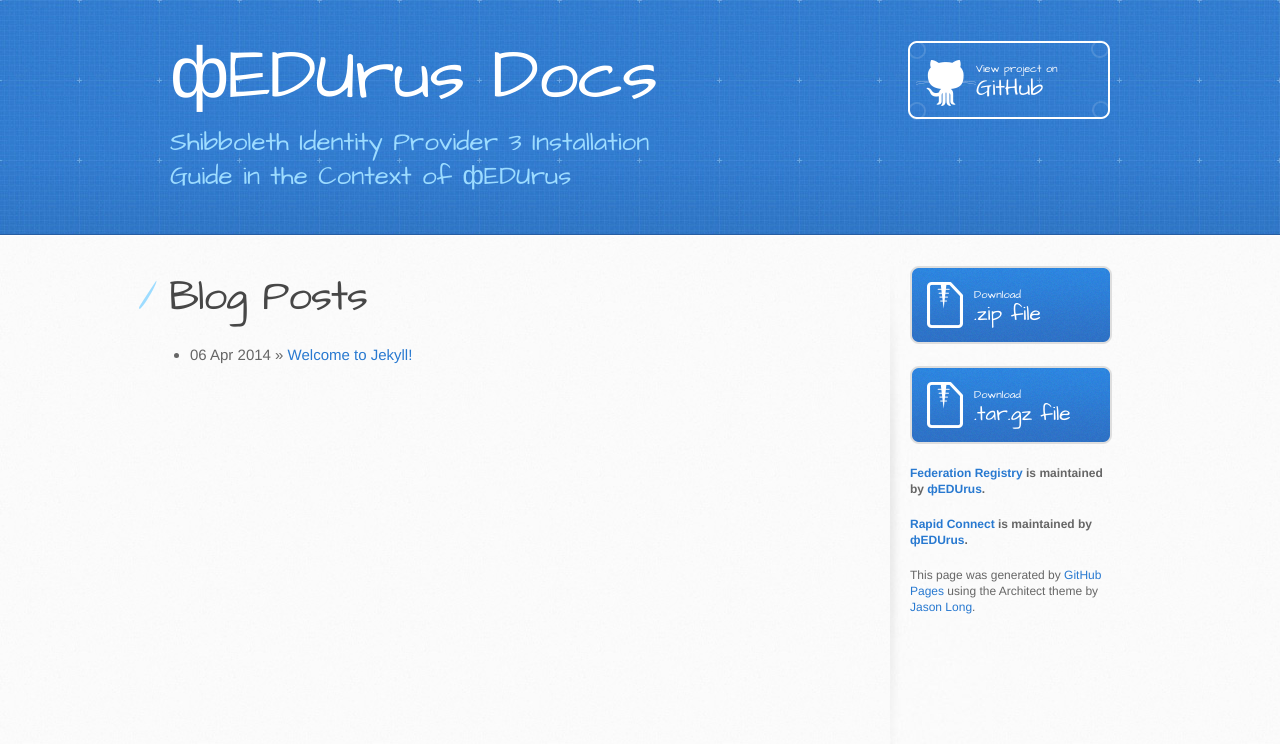
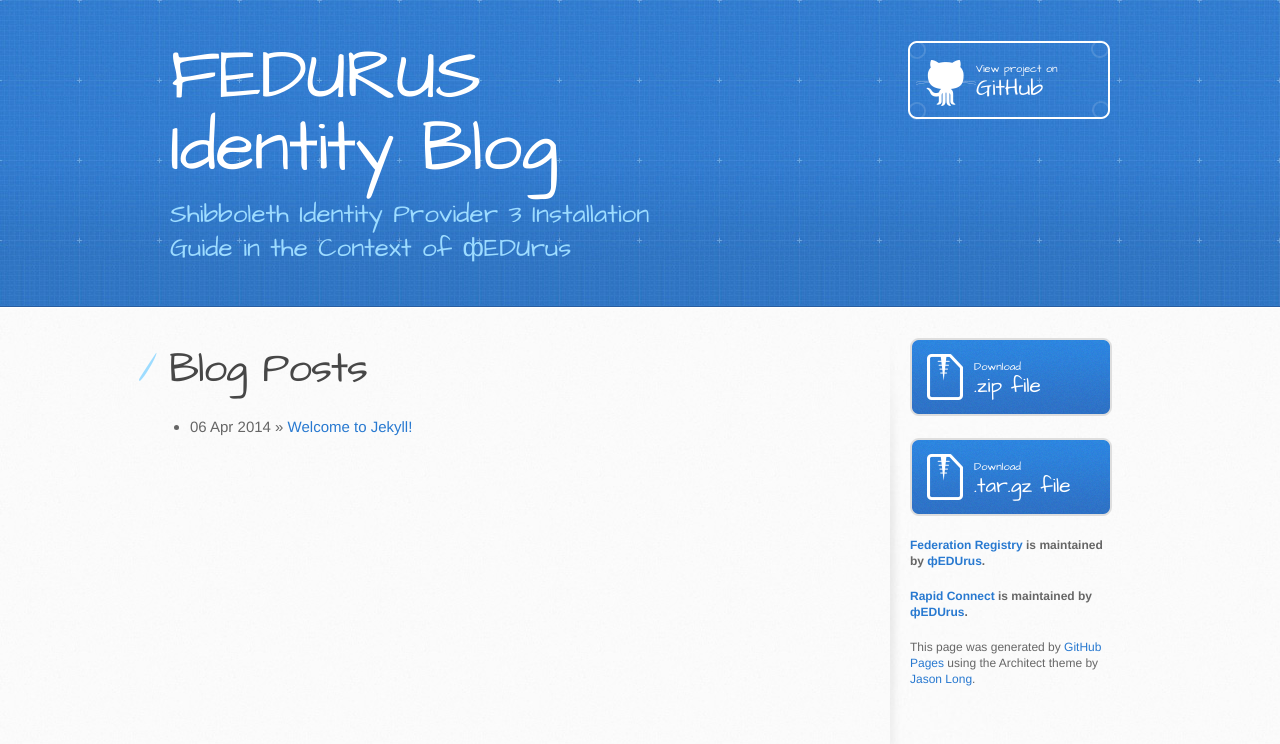
Before and after one commit to fedurusaccessfed/fedurusaccessfed, a Jekyll site: the page built from index.html, in a window 1280 px wide. Shown: the top 744 px of the page. Built offline with Jekyll 4.4.1, drawn with Linux system fonts in a browser that asks for light colours; Markdown is read by kramdown in place of the engine named in the settings.

Commit message:
Update _config.yml

```diff
--- a/_config.yml
+++ b/_config.yml
@@ -1,2 +1,2 @@
-name: фEDUrus Docs
+name: FEDURUS Identity Blog
 markdown: redcarpet
```
